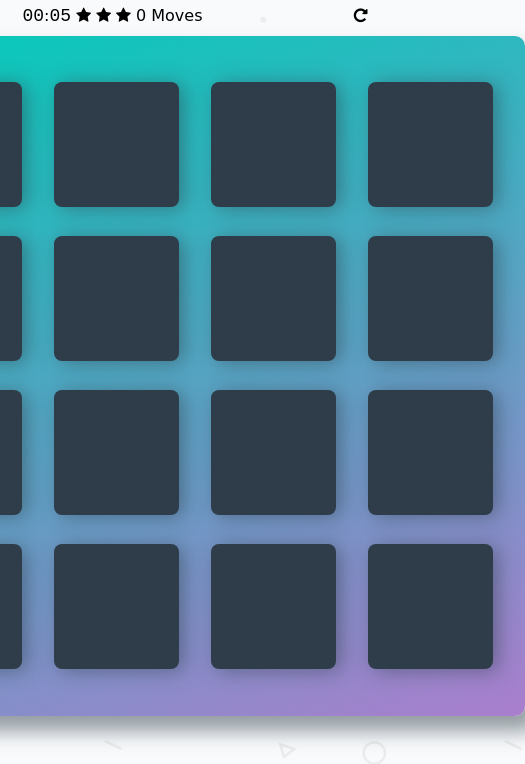
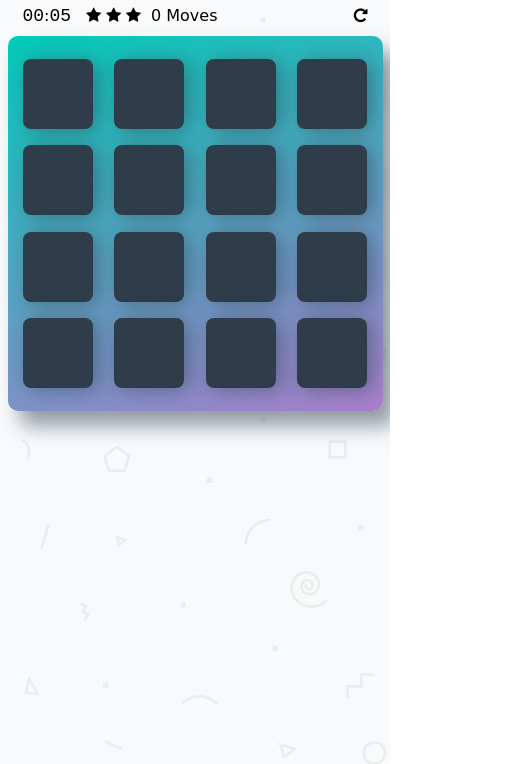
Before and after one commit to JLoschen/MemoryGame, a plain HTML site: page index.html in a window 390 px wide. Shown: the part 80-844 px from the top of the page, 525 px wide, since content can reach past the window. Drawn offline with nearby package versions, Linux system fonts and the light colour scheme; a web font is replaced by a local one.

Commit message:
Added media queries to resize for tablet and mobile screens. Made a 0 star game impossible, only possibilities are 1,2 or 3. Added margin around star UI. Added spaces before comments in app.js

```diff
--- a/css/app.css
+++ b/css/app.css
@@ -107,7 +107,7 @@ h1 {
 	margin: 0;
 	padding: 0;
 	display: inline-block;
-	margin: 0 5px 0 0;
+	margin: 0 10px 0 10px;
 }
 
 .score-panel .stars li {
@@ -124,8 +124,8 @@ h1 {
 /*https://www.youtube.com/watch?v=ajFK1WKxVDo*/
 .card-back {
 	position: relative;
-	width: 125px;
-	height: 125px;
+    width:100%;
+    height:100%;
 	background: #2e3d49;
 	transform-style: preserve-3d;
 	transition: 0.5s ease;
@@ -142,14 +142,42 @@ h1 {
 	color: #fff;
 	backface-visibility: hidden;
 	border-radius: 8px;
-	width: 125px;
-	height: 125px;
+    width:100%;
+    height:100%;
 	display: flex;
 	align-items: center;
 	align-self: center;
 	font-size: 41px;
 	justify-content: center;
 	transform: rotateY(180deg);
+}
+
+/*tablet resizing*/
+@media (max-width: 680px) {
+   /* PUT CSS HERE TO ALTER WEBSITE TO SINGLE COLUMN */
+    .deck .card{
+        height:100px;
+        width:100px;
+    }
+    .deck{
+        width:500px;
+        min-height: 500px;
+        padding: 21px;
+    }
+}
+
+/*mobile resizing*/
+@media (max-width: 520px) {
+    .deck .card{
+        height:70px;
+        width:70px;
+    }
+
+    .deck{
+        width:375px;
+        min-height: 375px;
+        padding: 15px;
+    }
 }
 
 /*card flip fixes*/
--- a/index.html
+++ b/index.html
@@ -4,6 +4,7 @@
 	<meta charset="utf-8">
 	<title>Matching Game</title>
 	<meta content="" name="description">
+    <meta name="viewport" content ="width=device-width,initial-scale=1,user-scalable=yes" />
 	<link href="https://maxcdn.bootstrapcdn.com/font-awesome/4.6.1/css/font-awesome.min.css" rel="stylesheet prefetch">
 	<link href="https://fonts.googleapis.com/css?family=Coda" rel="stylesheet prefetch">
 	<link href="css/sweetalert.css" rel="stylesheet">
--- a/js/app.js
+++ b/js/app.js
@@ -4,7 +4,7 @@ var moves = 0;
 var numMatches = 0;
 var numStars = 3;
 var waitingFor2CardsToFlipBack = false; //In the 1000ms after 2 cards displayed don't allow another selection
-var winningMessages = ['Better late than never....', 'Better luck next time', 'Good job! I\'m impressed', 'Wow, that was fast, you are at 1 with the random number generator!'];
+var winningMessages = ['Better late than never....', 'Good job! I\'m impressed', 'Wow, that was fast, you are at 1 with the random number generator!'];
 /*
  * Display the cards on the page
  *   - shuffle the list of cards using the provided "shuffle" method below
@@ -28,6 +28,7 @@ $('.restart').click(function() {
 	waitingFor2CardsToFlipBack = false;
 	resetTimer();
 	var allCardItems = [];
+
 	//clear last game, this causes css to flip all the cards back over
 	$('.card-back').each(function(index, element) {
 		var card = $(this);
@@ -37,17 +38,22 @@ $('.restart').click(function() {
 		allCardItems.push(element);
 		card.detach();
 	});
+
 	//shuffle order
 	allCardItems = shuffle(allCardItems);
+
 	//add new cards to visual tree
 	var cards = $('.card');
 	for (var i = 0; i < cards.length; i++) {
 		$(cards[i]).append(allCardItems[i]);
 	}
+
 	//reset counts
 	moves = 0;
 	numMatches = 0;
+    numStars = 3;
 	$('.moves').html(moves);
+
 	//reset stars count
 	$('.stars li').remove();
 	$('.stars').append(`<li><i class="fa fa-star"></i></li>
@@ -59,18 +65,22 @@ $('.card-back').click(function() {
 	var card = $(this);
 	//if the card is aleady showing or doing mismatch animation then ignore click
 	if (card.hasClass('open') || waitingFor2CardsToFlipBack) return;
+
 	//flip the card over
 	card.toggleClass('open');
 	openCards.push(card);
+
 	//if this is the 2nd card of the guess
 	if (openCards.length > 1) {
 		//lock user clicking during animation
 		waitingFor2CardsToFlipBack = true;
+
 		//get font-awesome class of the 2 cards
 		var card1 = openCards[0];
 		var card2 = openCards[1];
 		var type1 = card1.children('i')[0].classList[1];
 		var type2 = card2.children('i')[0].classList[1];
+
 		//if the 2 flipped cards are of the save font-awesome class
 		if (type1 === type2) {
 			//trigger green success animation on both cards
@@ -78,17 +88,22 @@ $('.card-back').click(function() {
 			$(card2).toggleClass('match');
 			openCards = [];
 			numMatches++;
+
 			//if they found all matches
 			if (numMatches === 8) {
 				displayWinningMessage();
 				updateNumStars();
 			}
+
 			//allow the user to click again
 			waitingFor2CardsToFlipBack = false;
+
 		} else { //not a match
+
 			//start red mismatch animation
 			openCards[0].addClass('mismatch');
 			openCards[1].addClass('mismatch');
+
 			//flip cards
 			setTimeout(hideMisMatchCards, 1500);
 		}
@@ -112,11 +127,9 @@ function incrementMoves() {
 }
 
 function updateNumStars() {
-	if (moves === 18) {
+	if (moves === 19) {
 		removeStar();
-	} else if (moves === 15) {
-		removeStar();
-	} else if (moves === 12) {
+	} else if (moves === 14) {
 		removeStar();
 	}
 }
@@ -130,8 +143,10 @@ function removeStar() {
 
 function displayWinningMessage() {
 	stopTimer();
-	var message = winningMessages[numStars] + ' Click the restart button if you wish to play again.' + '\n      Moves:' + moves + '\nStar Rating:' + numStars + '\n       Time:' + mins.html() + ':' + secs.html();
+
+	var message = winningMessages[numStars - 1] + ' Click the restart button if you wish to play again.' + '\n      Moves:' + moves + '\nStar Rating:' + numStars + '\n       Time:' + mins.html() + ':' + secs.html();
 	setTimeout(function() {
+
 		//display using sweet alert.js
 		swal({
 			title: 'You win!',
@@ -141,6 +156,7 @@ function displayWinningMessage() {
 		});
 	}, 1000);
 }
+
 /*Timer functions below*/
 var mins = $('span.minutes');
 var secs = $('span.seconds');
```
